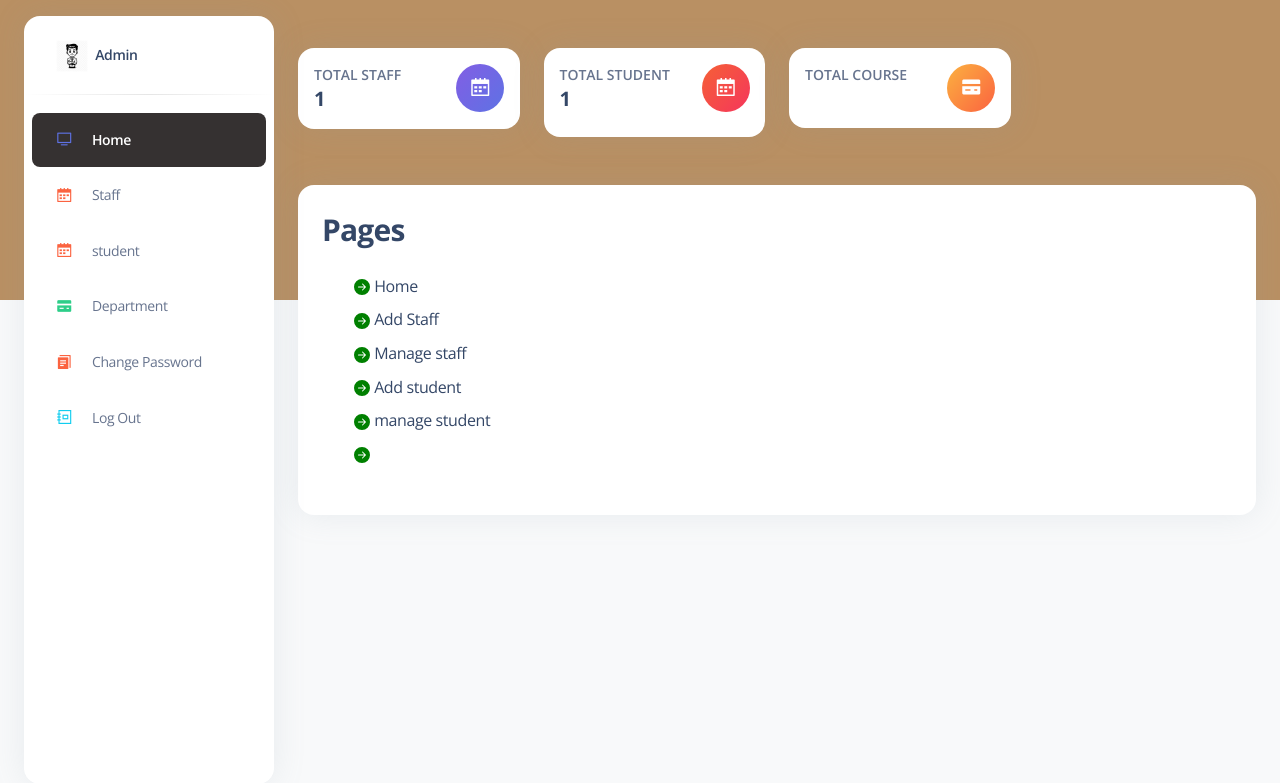
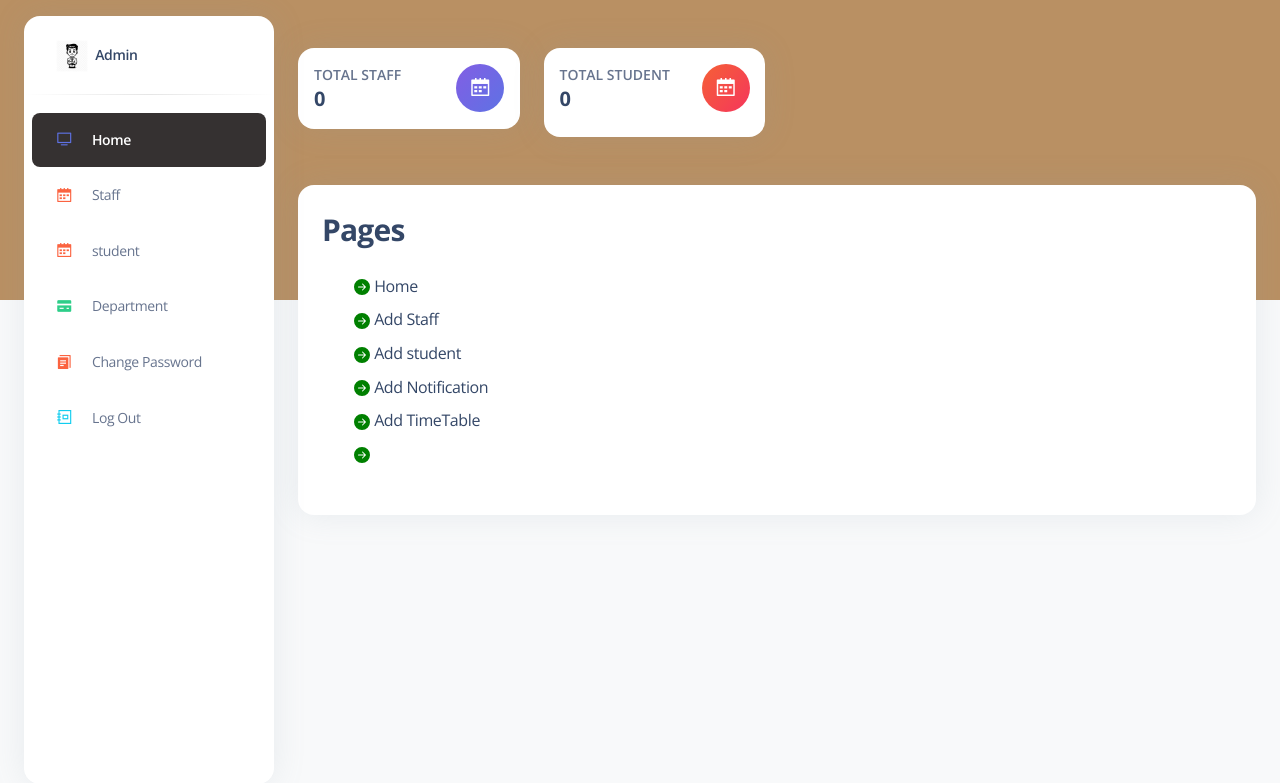
Before and after one commit to KASHYAPCT/Academic, a Django app: page /home/ in a window 1280 px wide. Shown: the top 783 px of the page. Run offline with Django 4.2, Linux system fonts and the light colour scheme; data comes from the database, SQL or seed files in the repository; some libraries are stand-ins or nearby versions.

Commit message:
staff stud

```diff
--- a/adminapp/views.py
+++ b/adminapp/views.py
@@ -55,7 +55,6 @@ def Addstaff(request):
     if request.method == 'POST':
         # Retrieve data from the form
         fac_id = request.POST['fac_id']
-        depart_id = request.POST['depart_id']
         name = request.POST['name']
         password = request.POST['password']
         dob = request.POST['dob']
@@ -68,7 +67,6 @@ def Addstaff(request):
         # Replace `User.objects.create` with the model and fields used in your project
         User.objects.create_user(
             id=fac_id,
-            department=depart_id,
             username=name,
             password=password,
             dob=dob,
--- a/templates/admin_app/pages/dashboard.html
+++ b/templates/admin_app/pages/dashboard.html
@@ -80,30 +80,7 @@
         </div>
       </div>
     </div> -->
-    <div class="col-xl-3 col-sm-6">
-      <div class="card">
-        <div class="card-body p-3">
-          <div class="row">
-            <div class="col-8">
-              <div class="numbers">
-                <p class="text-sm mb-0 text-uppercase font-weight-bold">Total Course</p>
-                <h5 class="font-weight-bolder">
-                  {{ project_count }}
-                </h5>
-                <!-- <p class="mb-0">
-                  <span class="text-success text-sm font-weight-bolder">+5%</span> than last month
-                </p> -->
-              </div>
-            </div>
-            <div class="col-4 text-end">
-              <div class="icon icon-shape bg-gradient-warning shadow-warning text-center rounded-circle">
-                <i class="ni ni-credit-card text-lg opacity-10" aria-hidden="true"></i>
-              </div>
-            </div>
-          </div>
-        </div>
-      </div>
-    </div>
+
   </div>
 
   <div class="card mt-5">
@@ -139,7 +116,7 @@
               </svg>
             </span>
             <span>
-              <a href="{% url 'stafflist' %}">Manage staff</a>
+              <a href="{% url 'addstud' %}">Add student</a>
             </span>
           </li>
 
@@ -150,7 +127,7 @@
             </svg>
           </span>
           <span>
-            <a href="{% url 'addstud' %}">Add student</a>
+            <a href=""> Add Notification</a>
           </span>
         </li>
 
@@ -161,7 +138,7 @@
             </svg>
           </span>
           <span>
-            <a href="{% url 'studlist' %}">manage student</a>
+            <a href="">Add TimeTable</a>
           </span>
         </li>
         <li class="pb-2">
--- a/templates/admin_app/pages/stafflist.html
+++ b/templates/admin_app/pages/stafflist.html
@@ -29,7 +29,6 @@
                                     <th scope="col">Faculty ID</th>
                                     <th scope="col">Photo</th>
                                     <th scope="col">Name</th>
-                                    <th scope="col">Department ID</th>
                                     <th scope="col">Email</th>
                                     <th scope="col">Place</th>
                                     <th scope="col">Address</th>
@@ -51,7 +50,6 @@
                                         {% endif %}
                                     </td>
                                     <td>{{ faculty.username }}</td>
-                                    <td>{{ faculty.department }}</td>
                                     <td>{{ faculty.email }}</td>
                                     <td>{{ faculty.place }}</td>
                                     <td>{{ faculty.address }}</td>
--- a/templates/admin_app/pages/studlist.html
+++ b/templates/admin_app/pages/studlist.html
@@ -14,7 +14,7 @@
                             <h6 class="mb-0">student List</h6>
                         </div>
                         <div class="col-6 text-end">
-                            <a href="{% url 'Addstaff' %}">
+                            <a href="{% url 'addstud' %}">
                                 <button class="btn btn-primary btn-sm mb-0">Add stud</button>
                             </a>
                         </div>
```
Also changed, not shown: adminapp/models.py (+2 -5 lines), templates/admin_app/pages/Addstaff.html (+10 -11 lines), adminapp/migrations/0020_rename_department_user_semester.py (added), db.sqlite3, media/user/fox.jpg_9v4OUkb.jpg (added).
